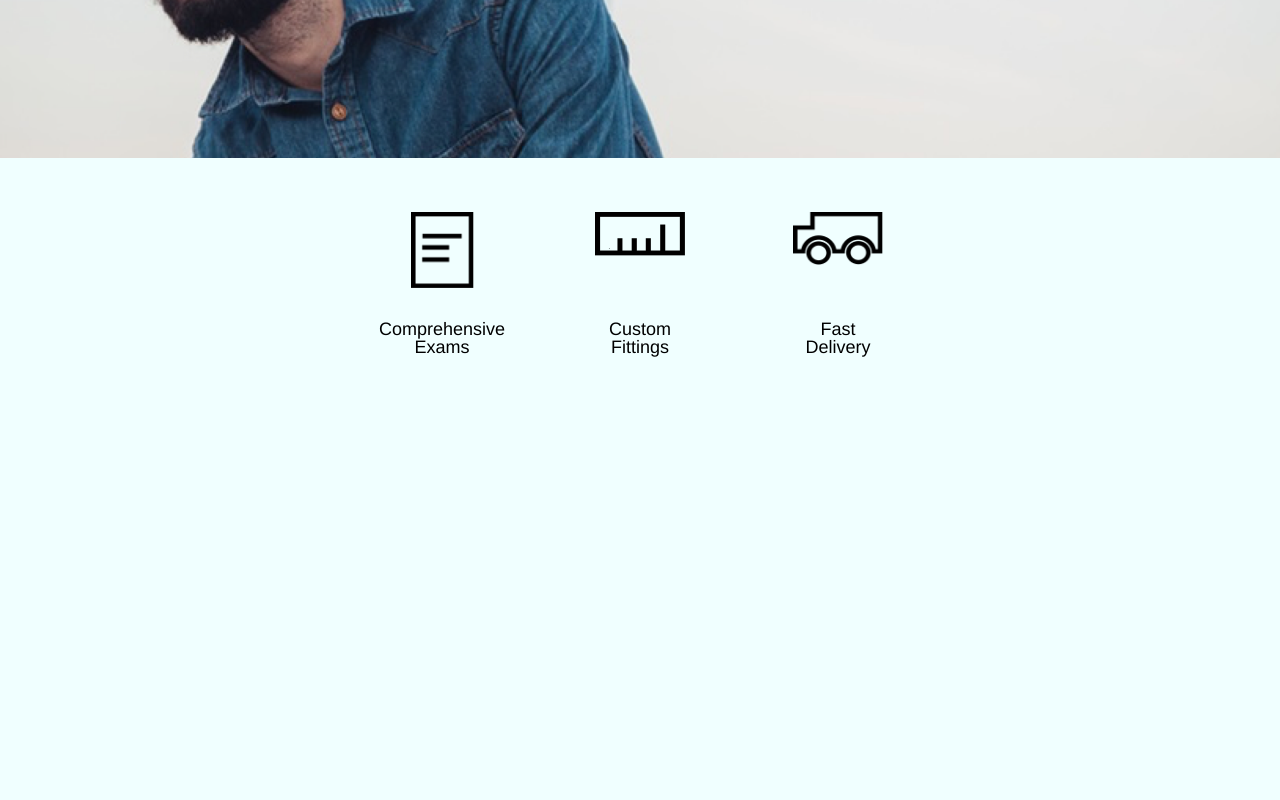
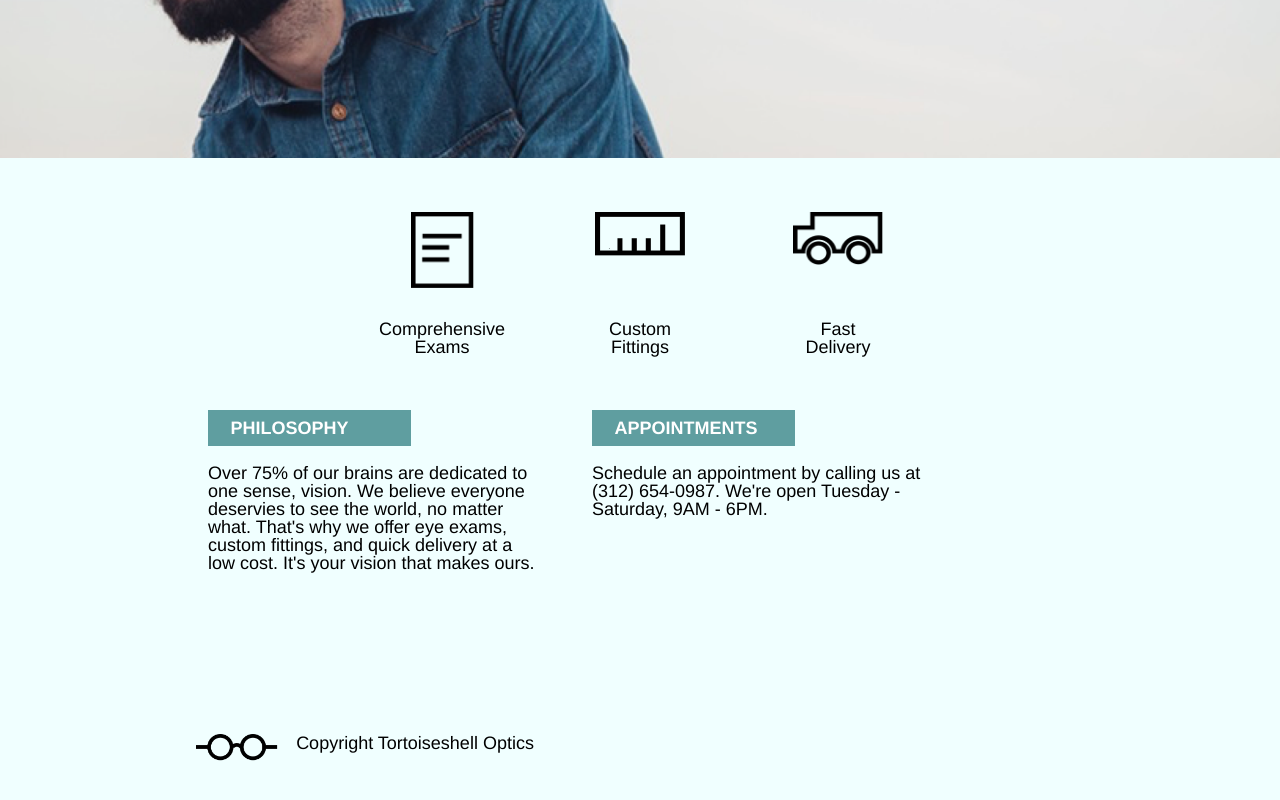
Before and after one commit to rhoffen/Tortoiseshell, a plain HTML site: page index.html in a window 1280 px wide. Shown: the part 382-1182 px from the top of the page. Before the commit the page ends 800 px from the top, so only its background shows below. Drawn offline with Linux system fonts and the light colour scheme.

Commit message:
All sections for desktop version completed.

```diff
--- a/index.html
+++ b/index.html
@@ -46,14 +46,21 @@
     <!-- Practice information -->
     <div class="practice-info full-container">
       <div class="centered-container">
-
+        <div class="info-box">
+          <h1>Philosophy</h1>
+          <p>Over 75% of our brains are dedicated to one sense, vision. We believe everyone deservies to see the world, no matter what. That's why we offer eye exams, custom fittings, and quick delivery at a low cost. It's your vision that makes ours.</p>
+        </div>
+        <div class="info-box"  id="appointments">
+          <h1>Appointments</h1>
+          <p>Schedule an appointment by calling us at (312) 654-0987. We're open Tuesday - Saturday, 9AM - 6PM.</p>
+        </div>
       </div>
-
     </div>
     <!-- Copyright -->
     <div class="copyright full-container">
-      <div class="cetntered-container">
-
+      <div class="centered-container">
+        <img src="./resources/images/logo-black.png" alt="Black glasses logo">
+        <span>Copyright Tortoiseshell Optics</span>
       </div>
 
     </div>
--- a/resources/css/style.css
+++ b/resources/css/style.css
@@ -105,3 +105,34 @@ html {
   display: block;
   text-align: center;
 }
+
+/*Practice information styling*/
+
+.info-box {
+  width: 35%;
+  margin-left: 5%;
+  margin-bottom: 5rem;
+}
+
+.info-box h1 {
+  color: white;
+  font-size: 1rem;
+  text-transform: uppercase;
+  font-weight: bold;
+  background-color: cadetblue;
+  width: 10rem;
+  padding: .5rem 0 .5rem 1.25rem;
+  margin-bottom: 1rem;
+}
+
+/*Copyright styling*/
+.copyright {
+  margin: 4rem 0 4rem 4rem;
+}
+
+.copyright img {
+  display: inline-block;
+  height: 1.5rem;
+  width: auto;
+  margin-right: 1rem;
+}
```
